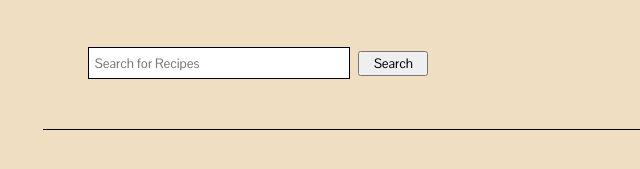
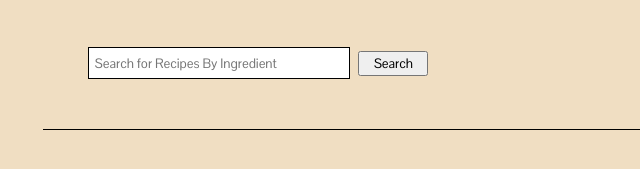
Before and after one commit to bpriode/recipe_search, a plain HTML site: page index.html in a window 1280 px wide. Shown: the part 155-324 px from the top of the page, 57-697 px from the left. Drawn offline with Linux system fonts and the light colour scheme.

Commit message:
Tuesday night

```diff
--- a/index.html
+++ b/index.html
@@ -10,7 +10,7 @@
     <h1>Recipe Finder</h1>
 
     <div id="input">
-      <input id="search" type="text" name="" value="" placeholder="  Search for Recipes"></input>
+      <input id="search" type="text" name="" value="" placeholder="  Search for Recipes By Ingredient"></input>
       <button id="button" type="button" name="Submit">Search</button>
     </div>
 
```
